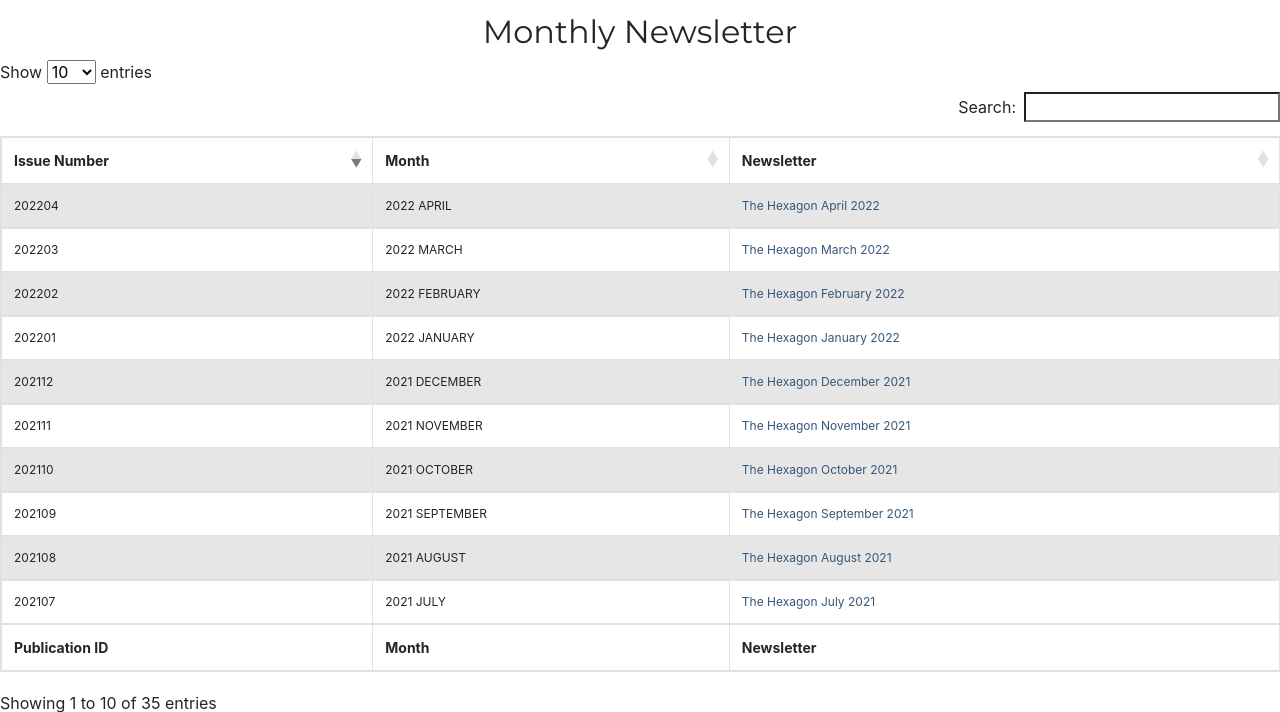
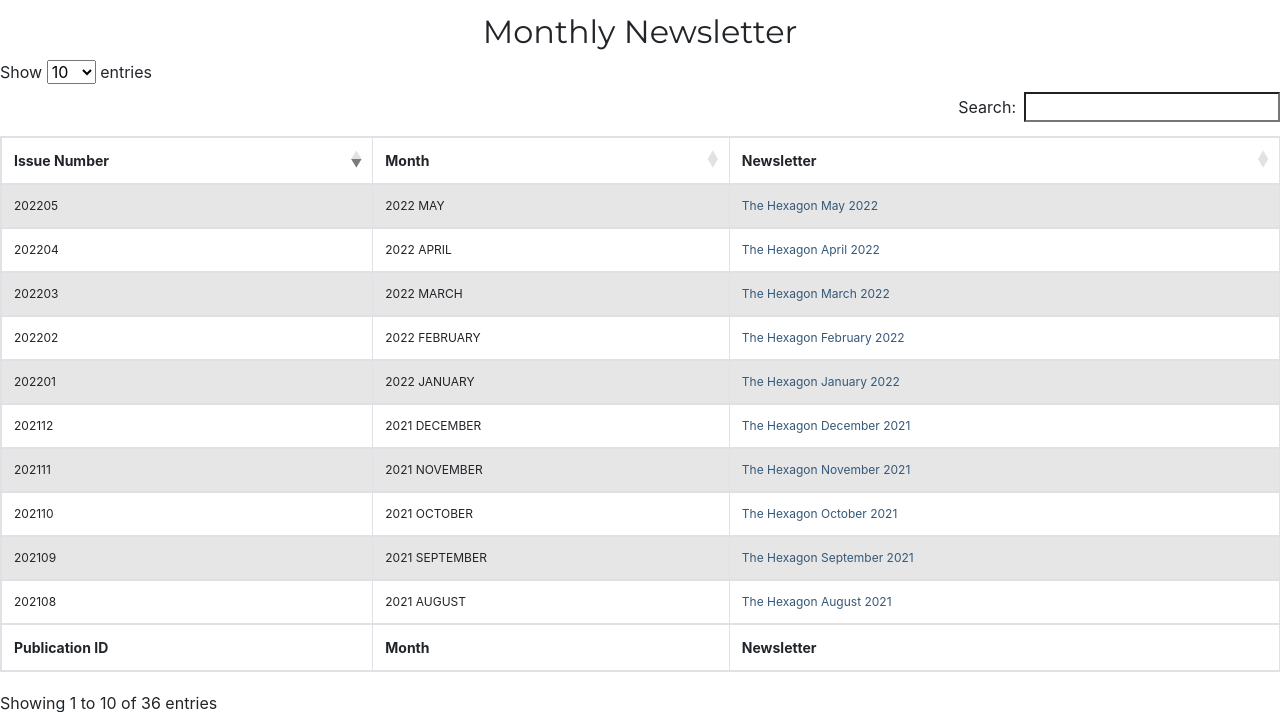
Before and after one commit to thecodesydney/codesydneywebsite, a Flask app: page /newsletter in a window 1280 px wide. Shown: the part 212-924 px from the top of the page. Run offline with Flask 2, Linux system fonts and the light colour scheme; some libraries are stand-ins or nearby versions.

Commit message:
The Hexagon May 2022

```diff
--- a/templates/newsletter.html
+++ b/templates/newsletter.html
@@ -28,6 +28,11 @@
             </tr>
         </thead>
         <tbody>
+            <tr>
+              <td>202205</td>
+              <td>2022 MAY</td>
+              <td><a href="{{ url_for('static', filename='pdf/The_Hexagon_May_2022.pdf') }}" target="_blank">The Hexagon May 2022</a></td>
+            </tr>
             <tr>
               <td>202204</td>
               <td>2022 APRIL</td>
```
Also changed, not shown: 1 other file.
